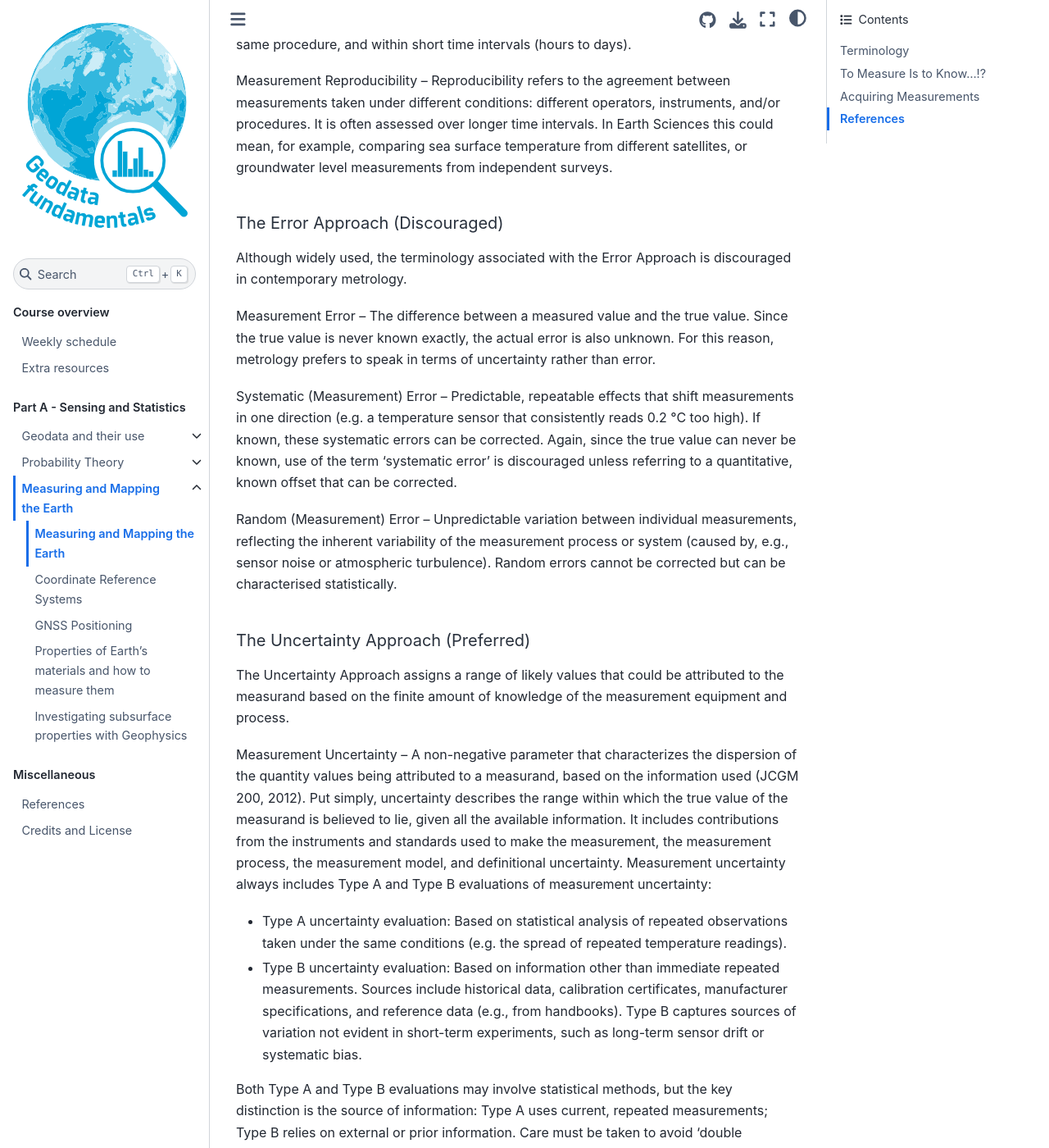
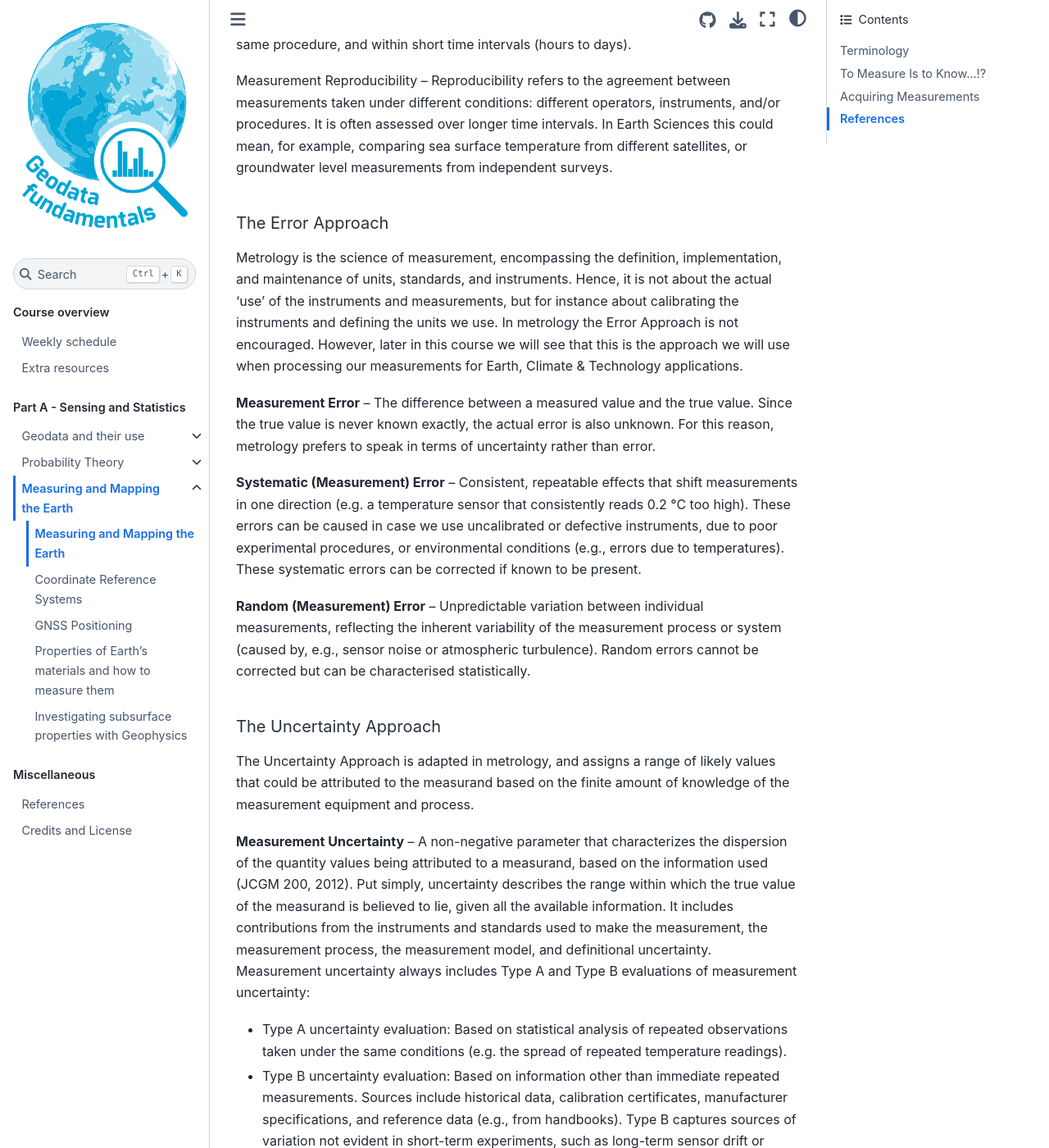
Before and after one commit to BScECT/geofun, a Jupyter Book: the page built from book/3_mapping/Measuring_and_Mapping_the_Earth.md, in a window 1280 px wide and 1400 px high, scrolled down 8859 px. Shown: the whole window at 82% size. Built offline with Jupyter Book 1.0.4 settings and Sphinx 7.4.7 and the Sphinx Book theme 1.1.4, drawn with Linux system fonts in a browser that asks for light colours; comment, search, counter and statistics services are not loaded; some of the changed text lies outside the part shown.

Commit message:
small updates

`````diff
--- a/book/3_mapping/Measuring_and_Mapping_the_Earth.md
+++ b/book/3_mapping/Measuring_and_Mapping_the_Earth.md
@@ -191,21 +191,21 @@ Measurement Repeatability – Repeatability refers to the agreement between repe
 
 Measurement Reproducibility – Reproducibility refers to the agreement between measurements taken under different conditions: different operators, instruments, and/or procedures. It is often assessed over longer time intervals. In Earth Sciences this could mean, for example, comparing sea surface temperature from different satellites, or groundwater level measurements from independent surveys.
 
-##### The Error Approach (Discouraged)
+##### The Error Approach
 
-Although widely used, the terminology associated with the Error Approach is discouraged in contemporary metrology.
+Metrology is the science of measurement, encompassing the definition, implementation, and maintenance of units, standards, and instruments. Hence, it is not about the actual ‘use’ of the instruments and measurements, but for instance about calibrating the instruments and defining the units we use. In metrology the Error Approach is not encouraged. However, later in this course we will see that this is the approach we will use when processing our measurements for Earth, Climate & Technology applications.
 
-Measurement Error – The difference between a measured value and the true value. Since the true value is never known exactly, the actual error is also unknown. For this reason, metrology prefers to speak in terms of uncertainty rather than error.
+**Measurement Error** – The difference between a measured value and the true value. Since the true value is never known exactly, the actual error is also unknown. For this reason, metrology prefers to speak in terms of uncertainty rather than error.
 
-Systematic (Measurement) Error – Predictable, repeatable effects that shift measurements in one direction (e.g. a temperature sensor that consistently reads 0.2 °C too high). If known, these systematic errors can be corrected. Again, since the true value can never be known, use of the term ‘systematic error’ is discouraged unless referring to a quantitative, known offset that can be corrected.
+**Systematic (Measurement) Error** – Consistent, repeatable effects that shift measurements in one direction (e.g. a temperature sensor that consistently reads 0.2 °C too high). These errors can be caused in case we use uncalibrated or defective instruments, due to poor experimental procedures, or environmental conditions (e.g., errors due to temperatures). These systematic errors can be corrected if known to be present.
 
-Random (Measurement) Error – Unpredictable variation between individual measurements, reflecting the inherent variability of the measurement process or system (caused by, e.g., sensor noise or atmospheric turbulence). Random errors cannot be corrected but can be characterised statistically.
+**Random (Measurement) Error** – Unpredictable variation between individual measurements, reflecting the inherent variability of the measurement process or system (caused by, e.g., sensor noise or atmospheric turbulence). Random errors cannot be corrected but can be characterised statistically.
 
-##### The Uncertainty Approach (Preferred)
+##### The Uncertainty Approach
 
-The Uncertainty Approach assigns a range of likely values that could be attributed to the measurand based on the finite amount of knowledge of the measurement equipment and process.
+The Uncertainty Approach is adapted in metrology, and assigns a range of likely values that could be attributed to the measurand based on the finite amount of knowledge of the measurement equipment and process.
 
-Measurement Uncertainty – A non-negative parameter that characterizes the dispersion of the quantity values being attributed to a measurand, based on the information used (JCGM 200, 2012). Put simply, uncertainty describes the range within which the true value of the measurand is believed to lie, given all the available information. It includes contributions from the instruments and standards used to make the measurement, the measurement process, the measurement model, and definitional uncertainty. Measurement uncertainty always includes Type A and Type B evaluations of measurement uncertainty:
+**Measurement Uncertainty** – A non-negative parameter that characterizes the dispersion of the quantity values being attributed to a measurand, based on the information used (JCGM 200, 2012). Put simply, uncertainty describes the range within which the true value of the measurand is believed to lie, given all the available information. It includes contributions from the instruments and standards used to make the measurement, the measurement process, the measurement model, and definitional uncertainty. Measurement uncertainty always includes Type A and Type B evaluations of measurement uncertainty:
 
 - Type A uncertainty evaluation: Based on statistical analysis of repeated observations taken under the same conditions (e.g. the spread of repeated temperature readings).
 
@@ -213,7 +213,7 @@ Measurement Uncertainty – A non-negative parameter that characterizes the disp
 
 Both Type A and Type B evaluations may involve statistical methods, but the key distinction is the source of information: Type A uses current, repeated measurements; Type B relies on external or prior information. Care must be taken to avoid ‘double counting’ uncertainties when combining the two.
 
-Total Measurement Uncertainty – The total measurement uncertainty combines both Type A and Type B evaluations. Since the true value is unknown, it may lie anywhere within the reported uncertainty interval—or even outside it, depending on the chosen level of confidence (i.e., the probability that the constructed uncertainty interval will contain the true value).
+**Total Measurement Uncertainty** – The total measurement uncertainty combines both Type A and Type B evaluations. Since the true value is unknown, it may lie anywhere within the reported uncertainty interval—or even outside it, depending on the chosen level of confidence (i.e., the probability that the constructed uncertainty interval will contain the true value).
 
 ````{figure} ../figures/part-a_mapping3.png
 ---
@@ -221,10 +221,11 @@ name: mapping3
 width: 60%
 align: center
 ---
-Illustration summarizing terms for the preferred Uncertainty Approach to measurement terminology. The measured value will fall within the total uncertainty above or (not shown) below the true value. Taken from: Crowder et al. (2020).
+Illustration summarizing terms for the Uncertainty Approach to measurement terminology. The measured value will fall within the total uncertainty above or (not shown) below the true value. Taken from: Crowder et al. (2020).
 ````
 
-Definitional Uncertainty – Component of measurement uncertainty resulting from the finite level of detail in the definition of a measurand. In other words, it is the minimum uncertainty you can have in any measurement of a given quantity, regardless of instrument precision. Any change in the descriptive detail of what you&apos;re measuring will lead to a different definitional uncertainty. Note, sometimes this is referred to as ‘idealization accuracy’.
+##### Idealization accuracy or Definitional uncertainty
+Component of measurement uncertainty resulting from the finite level of detail in the definition of a measurand. In other words, it is the minimum uncertainty you can have in any measurement of a given quantity, regardless of instrument precision. Any change in the descriptive detail of what you are measuring will lead to a different definitional uncertainty, also referred to as ‘idealization accuracy’.
 
 
 <div style="background-color:#5f9c96; color: black; width:95%; vertical-align: middle; padding:15px; margin: 10px; border-radius: 10px">
`````
Also changed, not shown: book/3_mapping/GNSS.md (+11 -11 lines).
